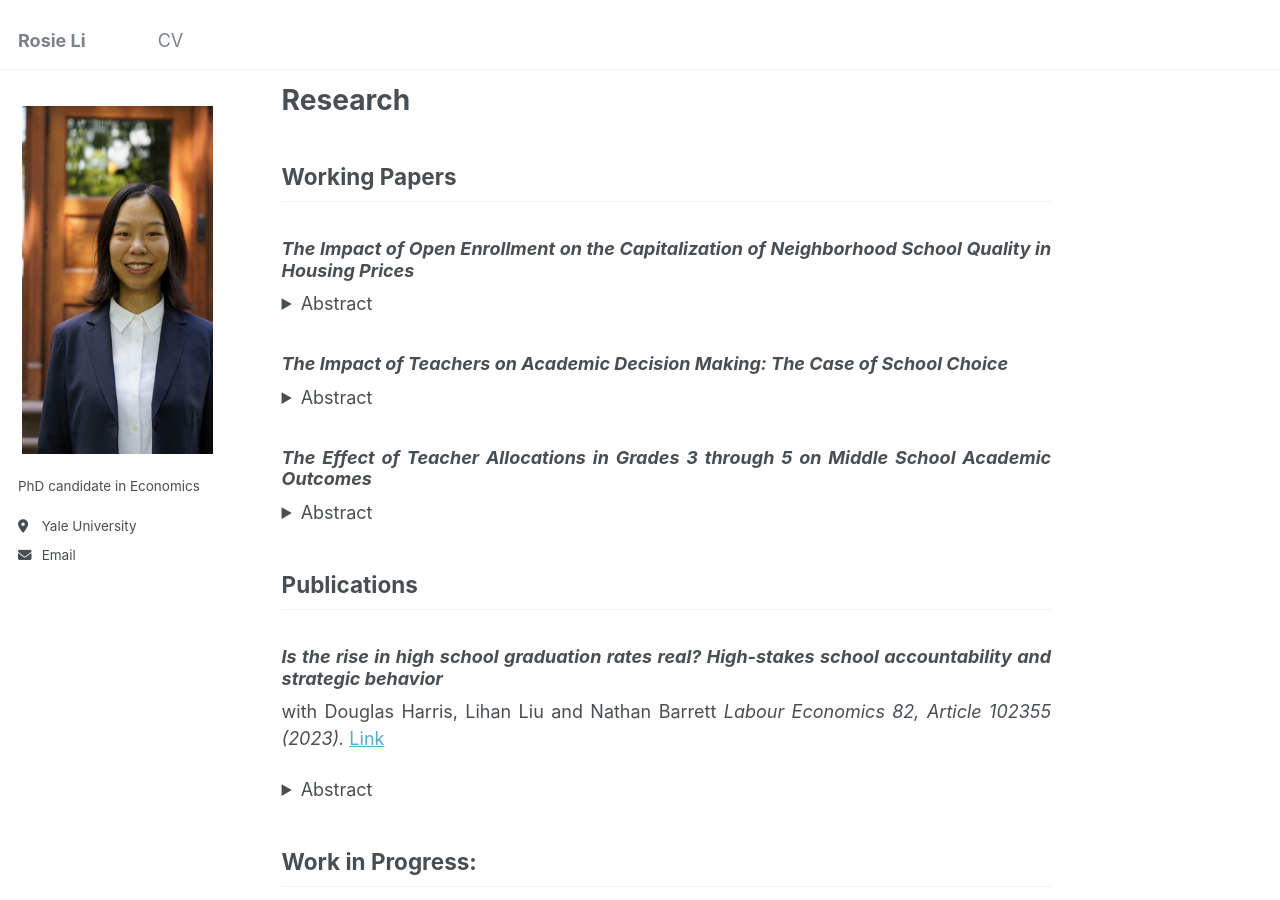
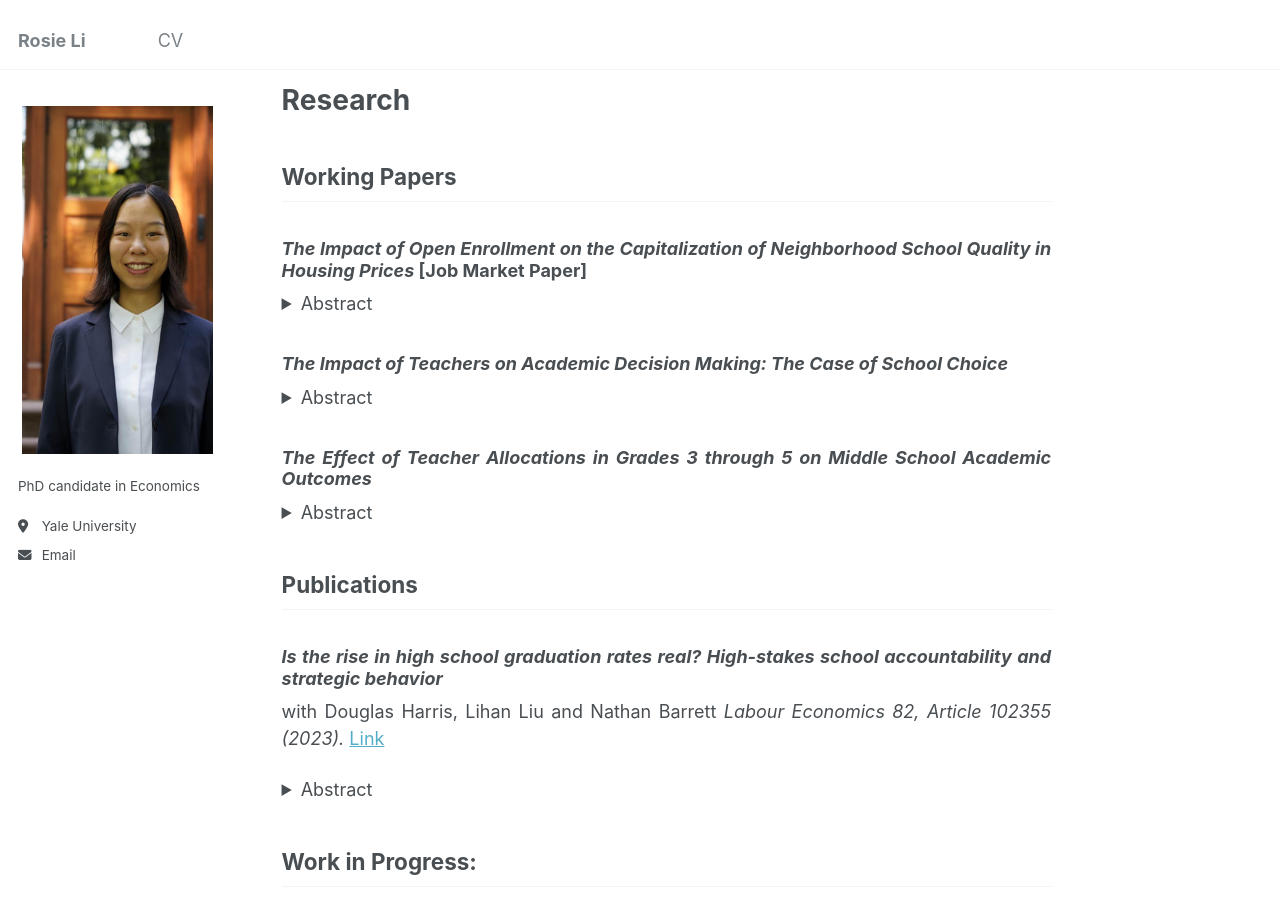
Before and after one commit to rosieli5/rosieli5.github.io, a Jekyll site: the page built from _pages/about.md, in a window 1280 px wide and 900 px high, scrolled down 329 px. Built offline with Jekyll 4.4.1, drawn with Linux system fonts in a browser that asks for light colours.

Commit message:
Update about.md

```diff
--- a/_pages/about.md
+++ b/_pages/about.md
@@ -19,7 +19,7 @@ I am on the 2025-2026 job market.
 # Research
 ## Working Papers
 
-### *The Impact of Open Enrollment on the Capitalization of Neighborhood School Quality in Housing Prices*
+### *The Impact of Open Enrollment on the Capitalization of Neighborhood School Quality in Housing Prices* [Job Market Paper]
 <!-- (https://kangying-zhou.github.io/files/JMP_KangyingZhou.pdf)
 <!-- (https://www.dropbox.com/scl/fi/j3sw8yefim6ld42hqeply/JMP_KangyingZhou.pdf?rlkey=l7fm0d762hyu69nqo6m982szt&st=r3yoipyu&dl=0) -->
 
```
